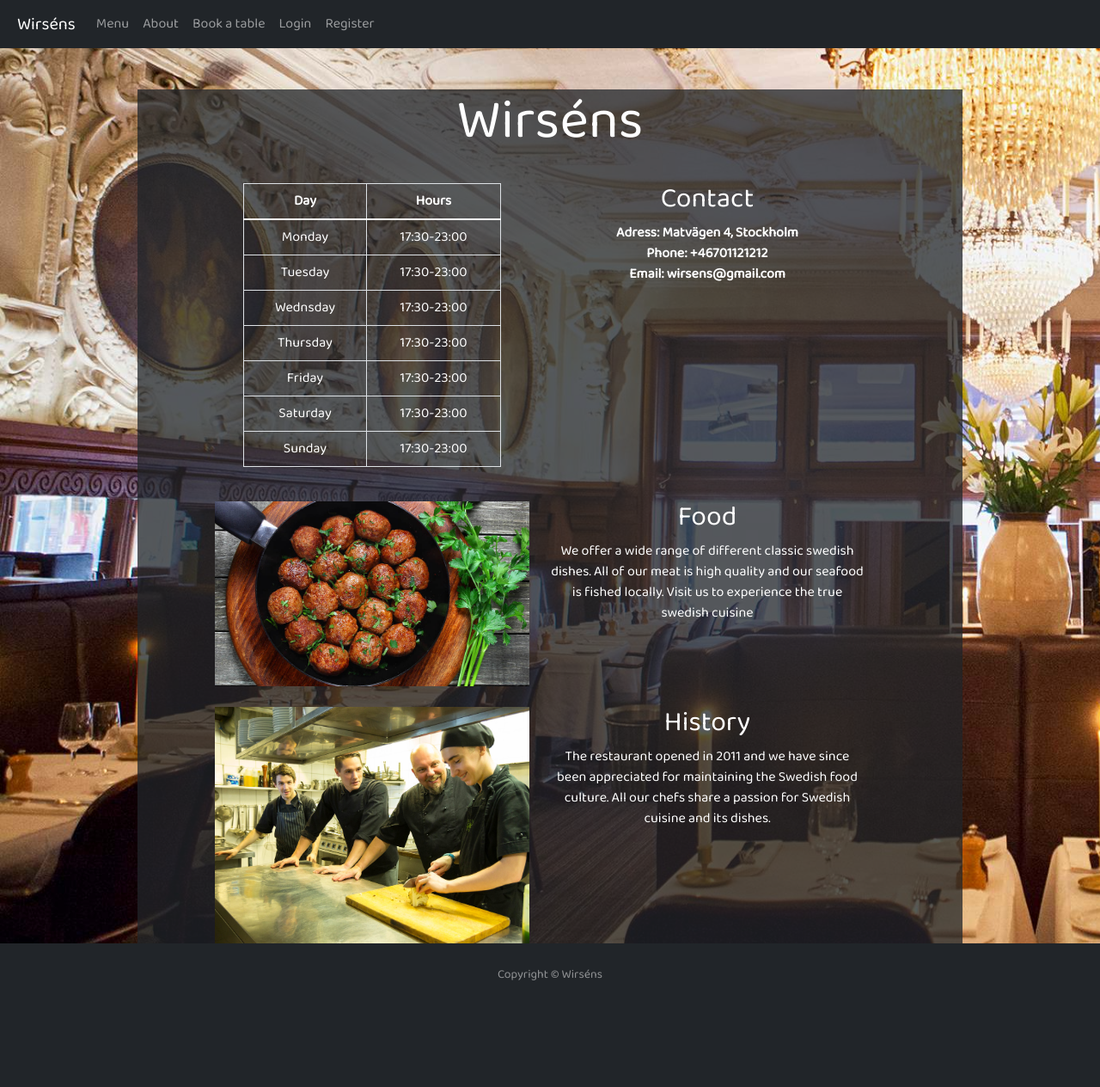
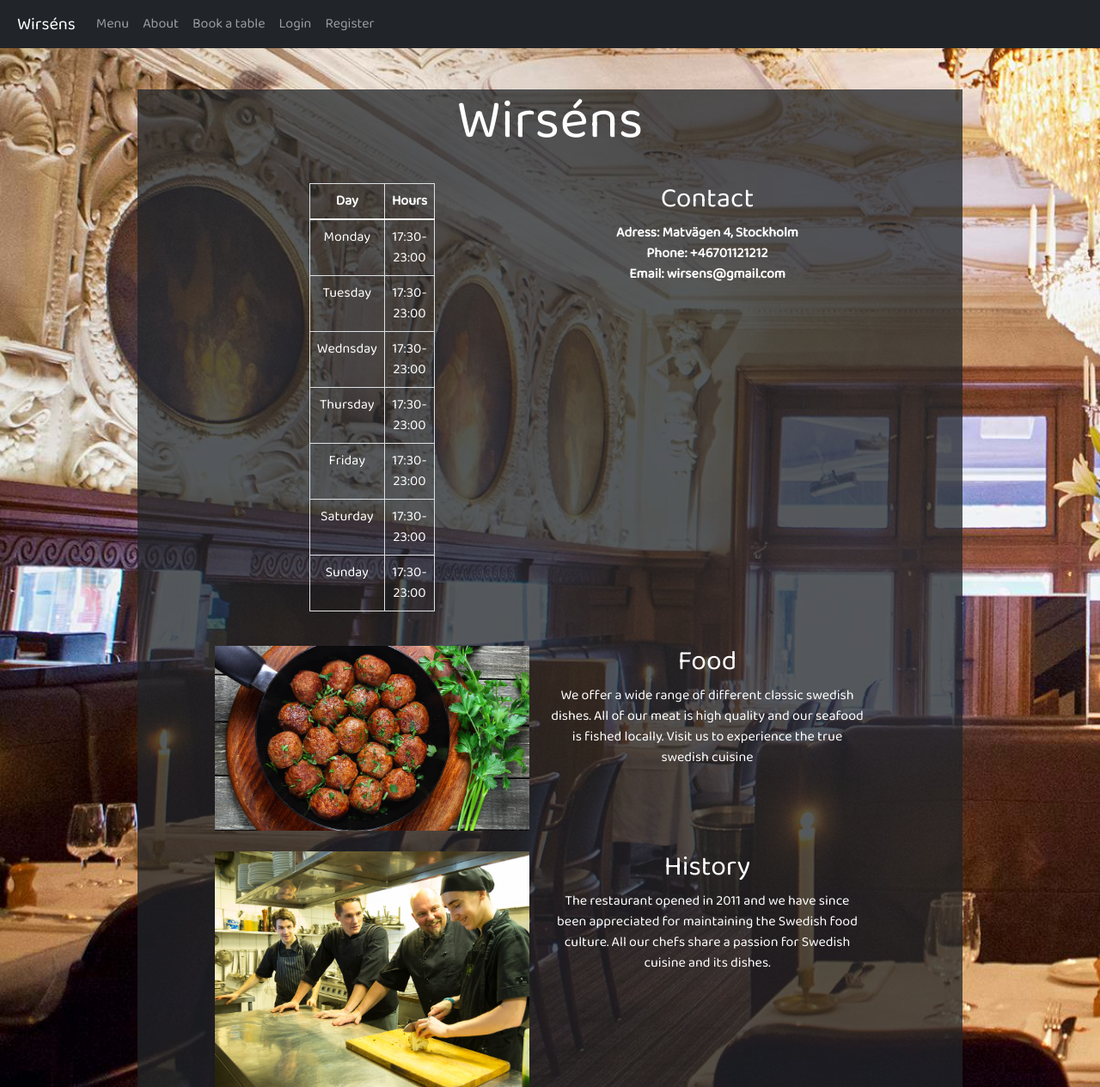
Before and after one commit to FilipWirsen/pp4-restaurant-project, a Django app: page / in a window 1280 px wide. Shown: the top 1264 px of the page at 86% size. Before the commit the page ends 1140 px from the top, so only its background shows below. Run offline with Django 3.2, Linux system fonts and the light colour scheme; some libraries are stand-ins or nearby versions.

Commit message:
Fix size of table

```diff
--- a/templates/home.html
+++ b/templates/home.html
@@ -4,7 +4,7 @@
     <h1 class="header">Wirséns</h1>
     <div class="row justify-content-center pt-4">
         <div class="col-md-5">
-            <table class="table table-bordered text-white mx-auto" style="width:300px;">
+            <table class="table table-bordered text-white mx-auto" style="width:40%;">
                 <thead class="thead">
                   <th>Day</th>
                   <th>Hours</th>
```
